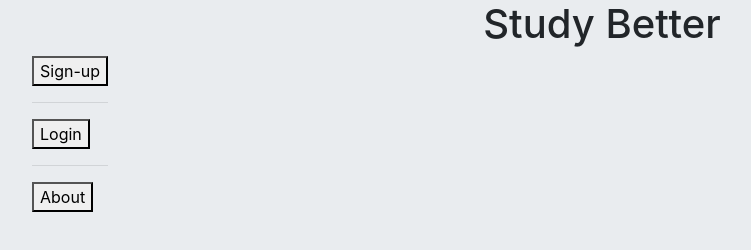
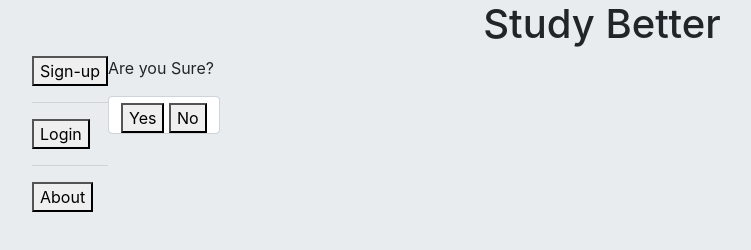
Before and after one commit to mmmoore1313/cuddly-sniffle-study-app, a website built with webpack: page index.html in a window 1280 px wide. Shown: the whole page, without its empty margins (38-789 px from the left). Built offline with nearby package versions, Linux system fonts and the light colour scheme.

Commit message:
Moved the signout form to the index.html page for easier access.

```diff
--- a/index.html
+++ b/index.html
@@ -30,6 +30,19 @@
               About
             </button>
           </div>
+          <div>
+            <p>Are you Sure?</p>
+            <form id='#sign-out'>
+              <div class='form-control'>
+                <button type='submit' id='yeeah'>
+                  Yes
+                </button>
+                <button type='buton' class='naah'>
+                  No
+                </button>
+              </div>
+            </form>
+          </div>
           <div class='user'>
             <button id='review'>
               Review
@@ -56,6 +69,7 @@
             <button id='logOut'>
               Sign out
             </button>
+
           </div>
         </div>
         <div id='messages' class="modal fade" role="dialog">
```
